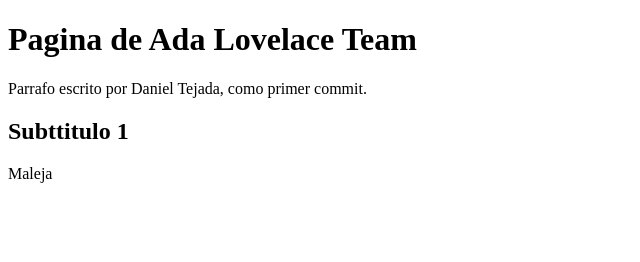
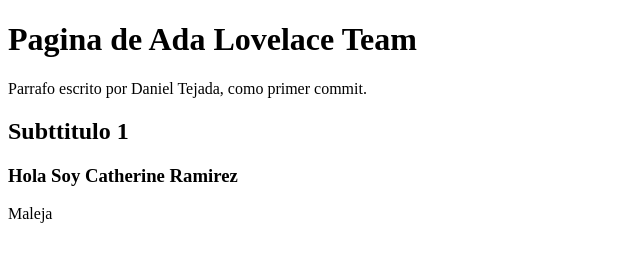
Before and after one commit to Ada-Lovelace-Team/proyecto, a plain HTML site: page index.html in a window 1280 px wide. Shown: the whole page, without its empty margins (0-640 px from the left). Drawn offline with Linux system fonts and the light colour scheme.

Commit message:
Primer commit

```diff
--- a/index.html
+++ b/index.html
@@ -13,6 +13,7 @@
     <p>Parrafo escrito por Daniel Tejada, como primer commit. </p>
 
     <h2>Subttitulo 1</h2>
+    <h3> Hola Soy Catherine Ramirez</h3>
     <p>Maleja</p>
 </body>
 </html>
```
